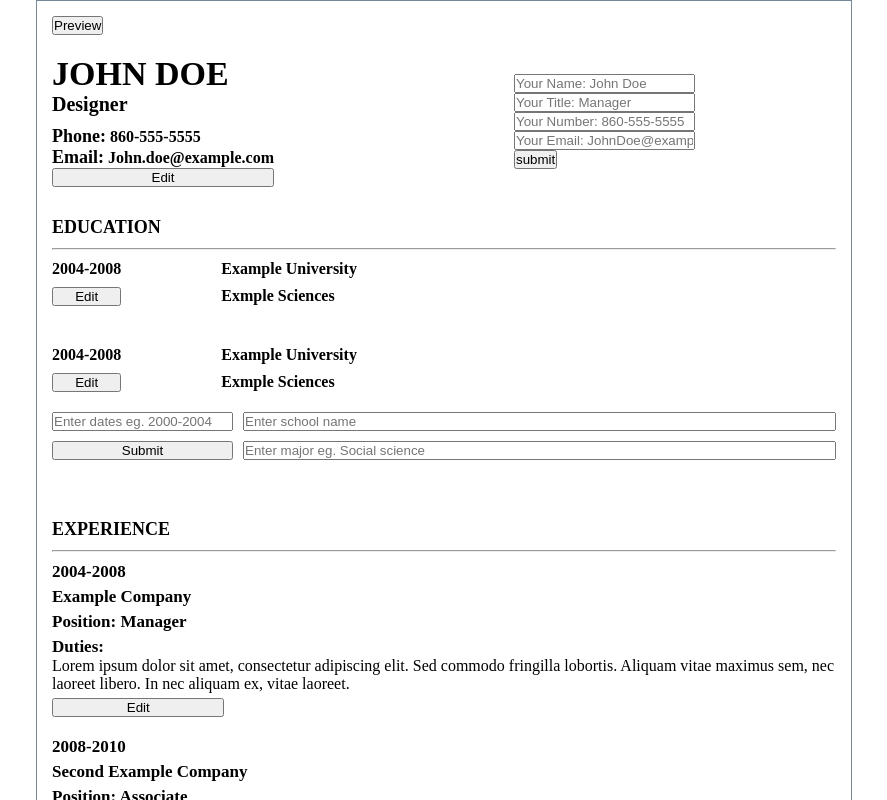
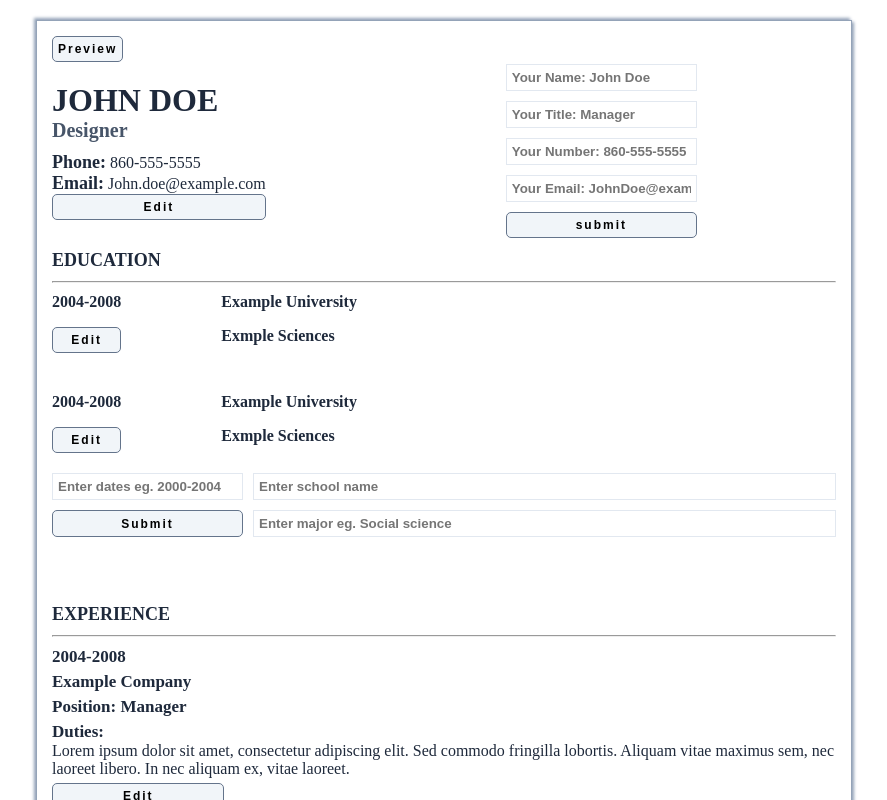
Before and after one commit to kmakai/Odin-cv-project, a React (Create React App) app: page / in a window 1280 px wide. Shown: the top 800 px of the page, without its empty margins (196-1083 px from the left). Built offline with nearby package versions, Linux system fonts and the light colour scheme.

Commit message:
5 files modified

```diff
--- a/src/styles/Appstyle.css
+++ b/src/styles/Appstyle.css
@@ -1,11 +1,12 @@
 .app-wrapper {
-  border: 1px lightslategray solid;
+  border: 1px #94a3b8 solid;
   width: 8.5in;
   max-height: auto;
   min-height: 11in;
   padding: 15px;
+  color: #1e293b;
+  box-shadow: .2rem .2rem .3rem #94a3b8, -.2rem -.2rem .3rem #94a3b8;
 }
-
 
 .info {
   display: flex;
@@ -23,11 +24,13 @@ h2 {
   font-size: 1.8rem;
 }
 
-.app-input.hidden, .app-preview.hidden {
+.app-input.hidden,
+.app-preview.hidden {
   display: none;
 }
 
-.app-input, .app-preview {
+.app-input,
+.app-preview {
   display: flex;
   flex-direction: column;
   gap: 1rem;
@@ -39,7 +42,8 @@ h2 {
   gap: 1rem;
 }
 
-.edu-form, .exp-form {
+.edu-form,
+.exp-form {
   margin: 2rem 0;
 }
 
@@ -54,3 +58,26 @@ h2 {
   flex-direction: column;
   gap: 1rem;
 }
+
+button {
+  padding: 0.5rem;
+  font-size: 1.2rem;
+  font-weight: 600;
+  letter-spacing: .2rem;
+  border-radius: .5rem;
+  border: 1px solid #64748b;
+  background-color: #f1f5f9;
+}
+
+button:hover {
+  color: #fff;
+  background-color: #64748b;
+  cursor: pointer;
+}
+
+input {
+  outline: none;
+  border: 1px solid #e2e8f0;
+  font-weight: 600;
+  color: #1e293b;
+}
--- a/src/styles/edu.css
+++ b/src/styles/edu.css
@@ -35,6 +35,10 @@
   gap: 1rem;
 }
 
+.edu-form input {
+  padding: .5rem;
+}
+
 #edu-dates {
   grid-row: 1 / 2;
 }
--- a/src/styles/exp.css
+++ b/src/styles/exp.css
@@ -11,10 +11,14 @@
   width: 50%;
 }
 
+.exp-form input, .exp-form textarea {
+  padding: .5rem;
+}
+
 .entry {
   display: flex;
   flex-direction: column;
-  gap: .5rem;
+  gap: 0.5rem;
 }
 .exp-form button {
   width: 22%;
@@ -24,7 +28,10 @@
   width: 22%;
 }
 
-.exp-entrydates, .exp-entrycompany, .exp-entrytitle, .exp-entrydesc span {
+.exp-entrydates,
+.exp-entrycompany,
+.exp-entrytitle,
+.exp-entrydesc span {
   font-weight: bold;
   font-size: 1.7rem;
 }
--- a/src/styles/index.css
+++ b/src/styles/index.css
@@ -2,6 +2,7 @@ body {
   display: flex;
   justify-content: center;
   align-items: center;
+  padding: 2rem;
 }
 
 * {
--- a/src/styles/info.css
+++ b/src/styles/info.css
@@ -5,21 +5,31 @@
 }
 
 .personal-info h2 {
-  font-size: 3.4rem;
+  font-size: 3.2rem;
 }
 
 .personal-info h3 {
   font-size: 2rem;
   margin-bottom: 1rem;
+  color: #475569;
 }
 
 .info-phone,
 .info-email {
   font-size: 1.6rem;
-  font-weight: 600;
 }
 
 .personal-info span {
   font-weight: bold;
   font-size: 1.8rem;
 }
+
+.personal-info-edit form{
+  display: flex;
+  flex-direction: column;
+  gap: 1rem;
+}
+
+.personal-info-edit form input {
+  padding: .5rem;
+}
```
